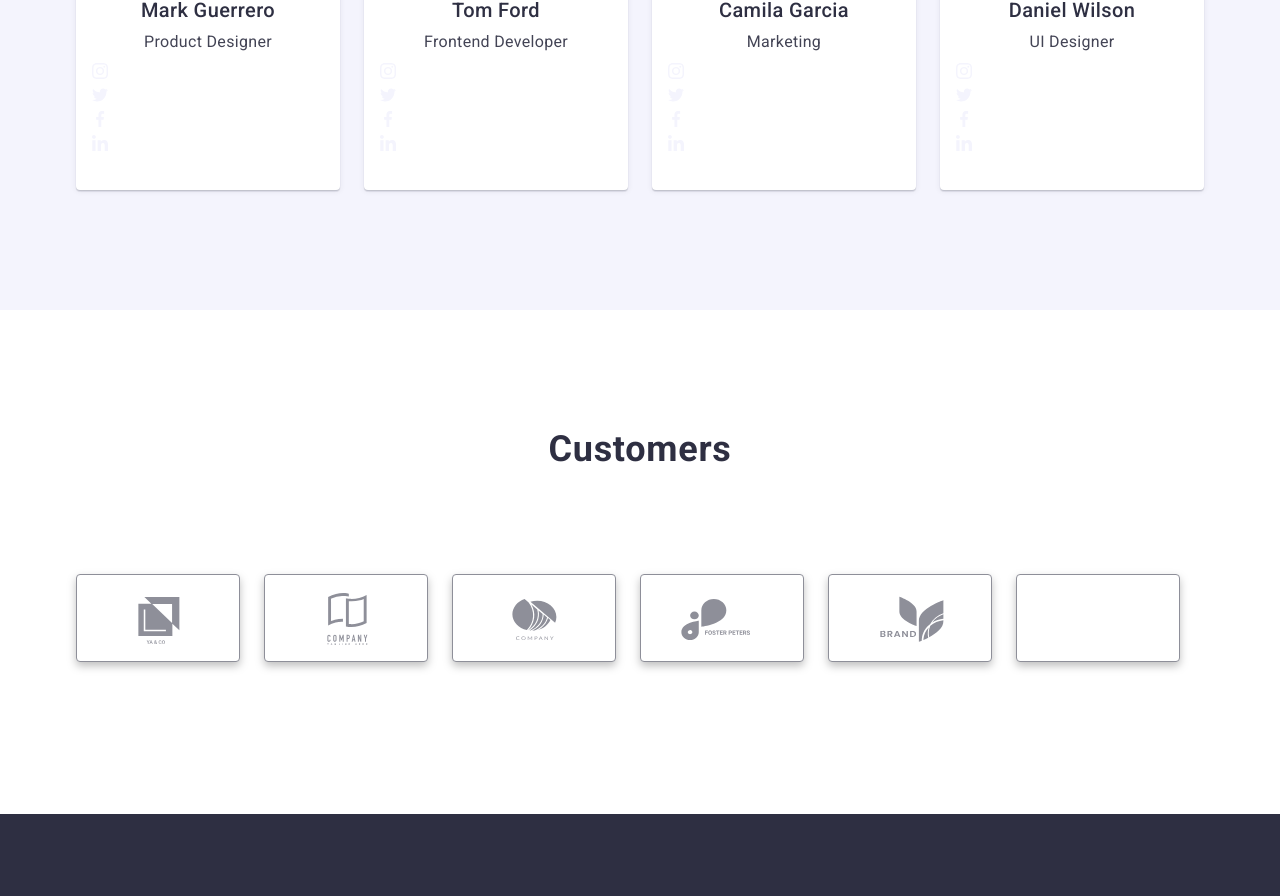
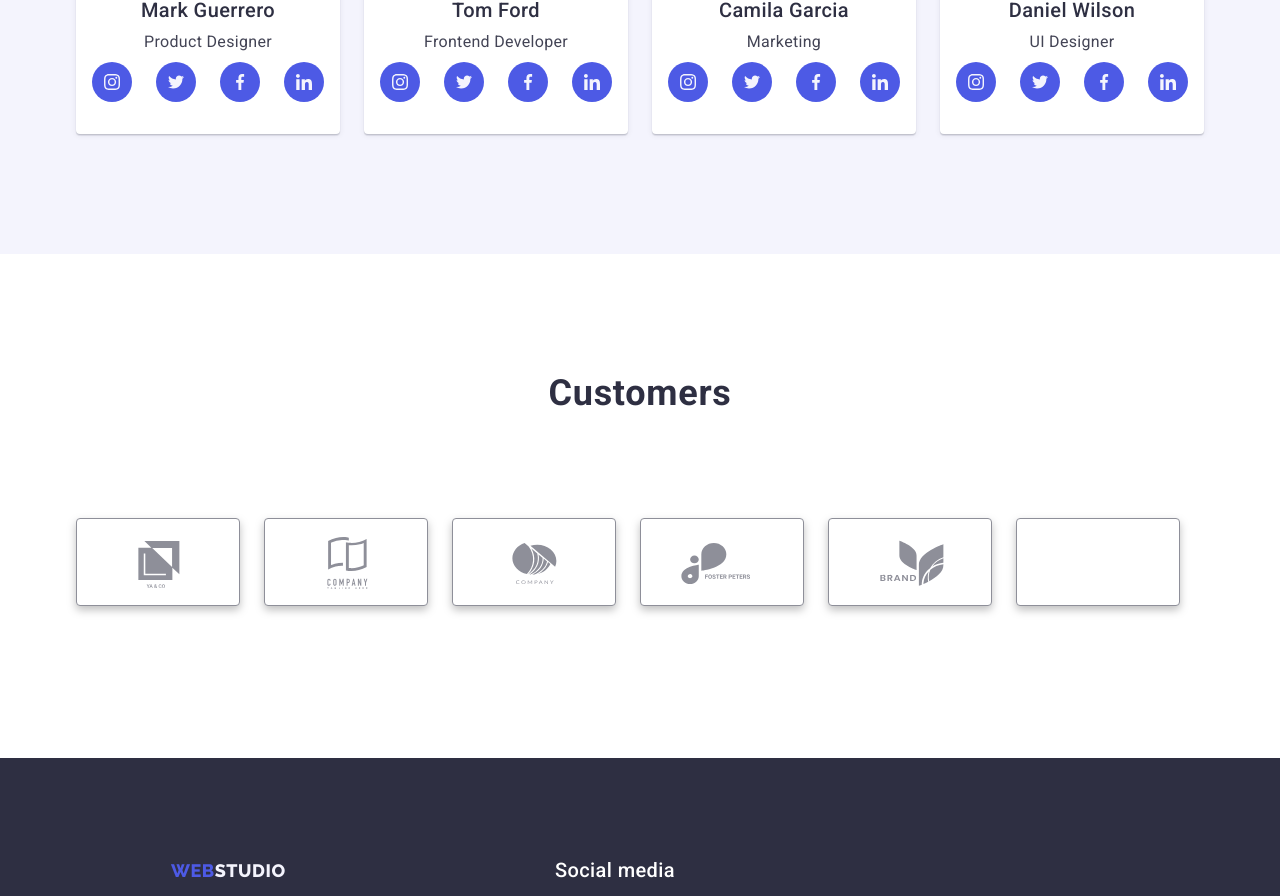
Before and after one commit to Ankh-Vladdo/goit-markup-hw-04, a plain HTML site: page index.html in a window 1280 px wide. Shown: the part 2219-3115 px from the top of the page. Drawn offline with nearby package versions, Linux system fonts and the light colour scheme.

Commit message:
Update index.html

```diff
--- a/index.html
+++ b/index.html
@@ -149,9 +149,9 @@
             <div class="card-content">
               <h3 class="subtitle-name">Mark Guerrero</h3>
               <p class="profession-text">Product Designer</p>
-              <ul class="socials-list list">
+              <ul class="team-socials-list list">
                 <li class="team-socials-item">
-                  <a class="socials-link link" href="" target="_blank" rel="noopener no-referrer"
+                  <a class="team-socials-link link" href="" target="_blank" rel="noopener no-referrer"
                     aria-label="Instagram icon">
                     <svg class="team-social-icon" width="16" height="16">
                       <use href="./images/icons.svg#instagram"></use>
@@ -159,7 +159,7 @@
                   </a>
                 </li>
                 <li class="team-socials-item">
-                  <a class="socials-link link" href="" target="_blank" rel="noopener no-referrer"
+                  <a class="team-socials-link link" href="" target="_blank" rel="noopener no-referrer"
                     aria-label="Twitter icon">
                     <svg class="team-social-icon" width="16" height="16">
                       <use href="./images/icons.svg#twitter"></use>
@@ -167,7 +167,7 @@
                   </a>
                 </li>
                 <li class="team-socials-item">
-                  <a class="socials-link link" href="" target="_blank" rel="noopener no-referrer"
+                  <a class="team-socials-link link" href="" target="_blank" rel="noopener no-referrer"
                     aria-label="Facebook icon">
                     <svg class="team-social-icon" width="16" height="16">
                       <use href="./images/icons.svg#facebook"></use>
@@ -175,7 +175,7 @@
                   </a>
                 </li>
                 <li class="team-socials-item">
-                  <a class="socials-link link" href="" target="_blank" rel="noopener no-referrer"
+                  <a class="team-socials-link link" href="" target="_blank" rel="noopener no-referrer"
                     aria-label="Linkedin icon">
                     <svg class="team-social-icon" width="16" height="16">
                       <use href="./images/icons.svg#linkedin"></use>
@@ -190,9 +190,9 @@
             <div class="card-content">
               <h3 class="subtitle-name">Tom Ford</h3>
               <p class="profession-text">Frontend Developer</p>
-              <ul class="socials-list list">
+              <ul class="team-socials-list list">
                 <li class="team-socials-item">
-                  <a class="socials-link link" href="" target="_blank" rel="noopener no-referrer"
+                  <a class="team-socials-link link" href="" target="_blank" rel="noopener no-referrer"
                     aria-label="Instagram icon">
                     <svg class="team-social-icon" width="16" height="16">
                       <use href="./images/icons.svg#instagram"></use>
@@ -200,7 +200,7 @@
                   </a>
                 </li>
                 <li class="team-socials-item">
-                  <a class="socials-link link" href="" target="_blank" rel="noopener no-referrer"
+                  <a class="team-socials-link link" href="" target="_blank" rel="noopener no-referrer"
                     aria-label="Twitter icon">
                     <svg class="team-social-icon" width="16" height="16">
                       <use href="./images/icons.svg#twitter"></use>
@@ -208,7 +208,7 @@
                   </a>
                 </li>
                 <li class="team-socials-item">
-                  <a class="socials-link link" href="" target="_blank" rel="noopener no-referrer"
+                  <a class="team-socials-link link" href="" target="_blank" rel="noopener no-referrer"
                     aria-label="Facebook icon">
                     <svg class="team-social-icon" width="16" height="16">
                       <use href="./images/icons.svg#facebook"></use>
@@ -216,7 +216,7 @@
                   </a>
                 </li>
                 <li class="team-socials-item">
-                  <a class="socials-link link" href="" target="_blank" rel="noopener no-referrer"
+                  <a class="team-socials-link link" href="" target="_blank" rel="noopener no-referrer"
                     aria-label="Linkedin icon">
                     <svg class="team-social-icon" width="16" height="16">
                       <use href="./images/icons.svg#linkedin"></use>
@@ -232,9 +232,9 @@
             <div class="card-content">
               <h3 class="subtitle-name">Camila Garcia</h3>
               <p class="profession-text">Marketing</p>
-              <ul class="socials-list list">
+              <ul class="team-socials-list list">
                 <li class="team-socials-item">
-                  <a class="socials-link link" href="" target="_blank" rel="noopener no-referrer"
+                  <a class="team-socials-link link" href="" target="_blank" rel="noopener no-referrer"
                     aria-label="Instagram icon">
                     <svg class="team-social-icon" width="16" height="16">
                       <use href="./images/icons.svg#instagram"></use>
@@ -242,7 +242,7 @@
                   </a>
                 </li>
                 <li class="team-socials-item">
-                  <a class="socials-link link" href="" target="_blank" rel="noopener no-referrer"
+                  <a class="team-socials-link link" href="" target="_blank" rel="noopener no-referrer"
                     aria-label="Twitter icon">
                     <svg class="team-social-icon" width="16" height="16">
                       <use href="./images/icons.svg#twitter"></use>
@@ -250,7 +250,7 @@
                   </a>
                 </li>
                 <li class="team-socials-item">
-                  <a class="socials-link link" href="" target="_blank" rel="noopener no-referrer"
+                  <a class="team-socials-link link" href="" target="_blank" rel="noopener no-referrer"
                     aria-label="Facebook icon">
                     <svg class="team-social-icon" width="16" height="16">
                       <use href="./images/icons.svg#facebook"></use>
@@ -258,7 +258,7 @@
                   </a>
                 </li>
                 <li class="team-socials-item">
-                  <a class="socials-link link" href="" target="_blank" rel="noopener no-referrer"
+                  <a class="team-socials-link link" href="" target="_blank" rel="noopener no-referrer"
                     aria-label="Linkedin icon">
                     <svg class="team-social-icon" width="16" height="16">
                       <use href="./images/icons.svg#linkedin"></use>
@@ -274,9 +274,9 @@
             <div class="card-content">
               <h3 class="subtitle-name">Daniel Wilson</h3>
               <p class="profession-text">UI Designer</p>
-              <ul class="socials-list list">
+              <ul class="team-socials-list list">
                 <li class="team-socials-item">
-                  <a class="socials-link link" href="" target="_blank" rel="noopener no-referrer"
+                  <a class="team-socials-link link" href="" target="_blank" rel="noopener no-referrer"
                     aria-label="Instagram icon">
                     <svg class="team-social-icon" width="16" height="16">
                       <use href="./images/icons.svg#instagram"></use>
@@ -284,7 +284,7 @@
                   </a>
                 </li>
                 <li class="team-socials-item">
-                  <a class="socials-link link" href="" target="_blank" rel="noopener no-referrer"
+                  <a class="team-socials-link link" href="" target="_blank" rel="noopener no-referrer"
                     aria-label="Twitter icon">
                     <svg class="team-social-icon" width="16" height="16">
                       <use href="./images/icons.svg#twitter"></use>
@@ -292,7 +292,7 @@
                   </a>
                 </li>
                 <li class="team-socials-item">
-                  <a class="socials-link link" href="" target="_blank" rel="noopener no-referrer"
+                  <a class="team-socials-link link" href="" target="_blank" rel="noopener no-referrer"
                     aria-label="Facebook icon">
                     <svg class="team-social-icon" width="16" height="16">
                       <use href="./images/icons.svg#facebook"></use>
@@ -300,7 +300,7 @@
                   </a>
                 </li>
                 <li class="team-socials-item">
-                  <a class="socials-link link" href="" target="_blank" rel="noopener no-referrer"
+                  <a class="team-socials-link link" href="" target="_blank" rel="noopener no-referrer"
                     aria-label="Linkedin icon">
                     <svg class="team-social-icon" width="16" height="16">
                       <use href="./images/icons.svg#linkedin"></use>
@@ -320,44 +320,49 @@
         <div class="customers-logo">
           <ul class="customers-list list">
             <li class="customers-item">
-              <a class="customers-link link" href="" target="_blank" rel="noopener no-referrer" aria-label="Logo client 1">
+              <a class="customers-link link" href="" target="_blank" rel="noopener no-referrer"
+                aria-label="Logo client 1">
                 <svg class="customer-icon" width="104" height="56">
                   <use href="./images/icons.svg#logo-client-1"></use>
                 </svg>
               </a>
             </li>
             <li class="customers-item">
-              <a class="customers-link link" href="" target="_blank" rel="noopener no-referrer" aria-label="Logo client 2">
+              <a class="customers-link link" href="" target="_blank" rel="noopener no-referrer"
+                aria-label="Logo client 2">
                 <svg class="customer-icon" width="104" height="56">
                   <use href="./images/icons.svg#logo-client-2"></use>
                 </svg>
               </a>
             </li>
             <li class="customers-item">
-              <a class="customers-link link" href="" target="_blank" rel="noopener no-referrer" aria-label="Logo client 3">
+              <a class="customers-link link" href="" target="_blank" rel="noopener no-referrer"
+                aria-label="Logo client 3">
                 <svg class="customer-icon" width="104" height="56">
                   <use href="./images/icons.svg#logo-client-3"></use>
                 </svg>
               </a>
             </li>
             <li class="customers-item">
-              <a class="customers-link link" href="" target="_blank" rel="noopener no-referrer" aria-label="Logo client 4">
+              <a class="customers-link link" href="" target="_blank" rel="noopener no-referrer"
+                aria-label="Logo client 4">
                 <svg class="customer-icon" width="104" height="56">
                   <use href="./images/icons.svg#logo-client-4"></use>
                 </svg>
               </a>
             </li>
             <li class="customers-item">
-              <a class="customers-link link" href="" target="_blank" rel="noopener no-referrer" aria-label="Logo client 5">
+              <a class="customers-link link" href="" target="_blank" rel="noopener no-referrer"
+                aria-label="Logo client 5">
                 <svg class="customer-icon" width="104" height="56">
                   <use href="./images/icons.svg#logo-client-5"></use>
                 </svg>
               </a>
             </li>
             <li class="customers-item">
-              <a class="customers-link link" href="" target="_blank" rel="noopener no-referrer" aria-label="Logo client 6"
-                <svg class="customer-icon" width="104" height="56">
-                  <use href="./images/icons.svg#logo-client-6"></use>
+              <a class="customers-link link" href="" target="_blank" rel="noopener no-referrer"
+                aria-label="Logo client 6" <svg class="customer-icon" width="104" height="56">
+                <use href="./images/icons.svg#logo-client-6"></use>
                 </svg>
               </a>
             </li>
@@ -368,7 +373,7 @@
   </main>
   <!--  ? FOOTER SECTION  -->
   <footer class="footer-container container">
-    <div class="logo-container">
+    <div class="footer-logo-container">
       <a class="footer-logo link" href="./index.html">Web<span class="footer-logo-right">Studio</span>
       </a>
       <p class="footer-text">
@@ -376,32 +381,36 @@
         digital marketing & growth solutions.
       </p>
     </div>
-    <div class="socials-container">
-      <h3 class="socials-subtitle">Social media</h3>
-      <ul class="socials-list list">
-        <li class="socials-item">
-          <a class="socials-link link" href="" target="_blank" rel="noopener no-referrer" aria-label="Instagram icon">
+    <div class="footer-socials-container">
+      <h3 class="footer-socials-subtitle">Social media</h3>
+      <ul class="footer-socials-list list">
+        <li class="footer-socials-item">
+          <a class="footer-socials-link link" href="" target="_blank" rel="noopener no-referrer"
+            aria-label="Instagram icon">
             <svg class="footer-social-icon" width="16" height="16">
               <use href="./images/icons.svg#instagram"></use>
             </svg>
           </a>
         </li>
-        <li class="socials-item">
-          <a class="socials-link link" href="" target="_blank" rel="noopener no-referrer" aria-label="Twitter icon">
+        <li class="footer-socials-item">
+          <a class="footer-socials-link link" href="" target="_blank" rel="noopener no-referrer"
+            aria-label="Twitter icon">
             <svg class="footer-social-icon" width="16" height="16">
               <use href="./images/icons.svg#twitter"></use>
             </svg>
           </a>
         </li>
-        <li class="socials-item">
-          <a class="socials-link link" href="" target="_blank" rel="noopener no-referrer" aria-label="Facebook icon">
+        <li class="footer-socials-item">
+          <a class="footer-socials-link link" href="" target="_blank" rel="noopener no-referrer"
+            aria-label="Facebook icon">
             <svg class="footer-social-icon" width="16" height="16">
               <use href="./images/icons.svg#facebook"></use>
             </svg>
           </a>
         </li>
-        <li class="socials-item">
-          <a class="socials-link link" href="" target="_blank" rel="noopener no-referrer" aria-label="Linkedin icon">
+        <li class="footer-socials-item">
+          <a class="footer-socials-link link" href="" target="_blank" rel="noopener no-referrer"
+            aria-label="Linkedin icon">
             <svg class="footer-social-icon" width="16" height="16">
               <use href="./images/icons.svg#linkedin"></use>
             </svg>
```
